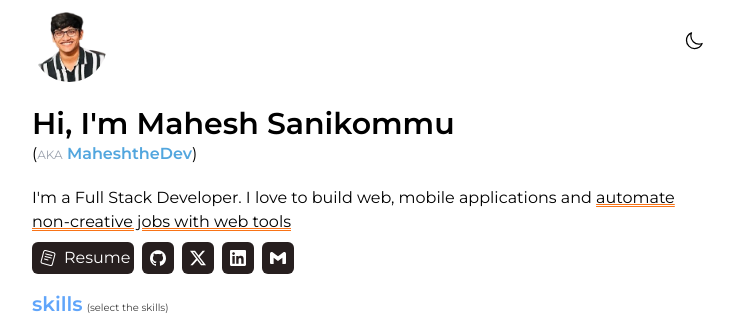
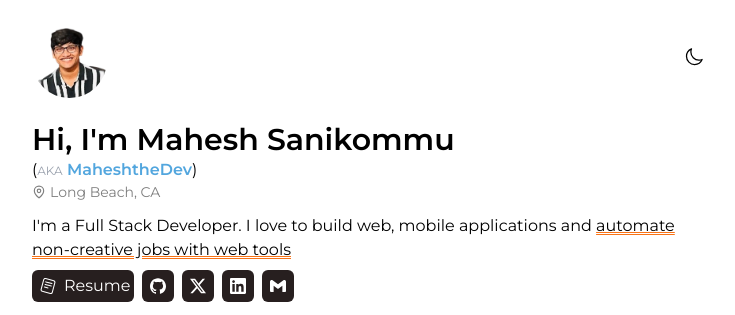
Before and after one commit to MaheshtheDev/maheshthedev.me, a Next.js app: page / in a window 1280 px wide. Shown: the top 315 px of the page, without its empty margins (272-1007 px from the left). Built offline with nearby package versions, Linux system fonts and the light colour scheme.

Commit message:
chore: Update page with improved location display

```diff
--- a/app/page.tsx
+++ b/app/page.tsx
@@ -52,7 +52,7 @@ export default function Home() {
           content="Automating Non-Creative Jobs w/ webtools"
         />
       </Head>
-      <header className="flex justify-between items-center mb-4">
+      <header className="flex justify-between items-center my-4">
         <Image
           className="max-w-full rounded-full block"
           src="/me.png"
@@ -70,7 +70,10 @@ export default function Home() {
           (<span className="text-xs text-gray-400">AKA</span>{" "}
           <span className="text-[#52a6de] font-semibold">MaheshtheDev</span>)
         </p>
-        <p className="text-md mt-5">
+        <p className="opacity-50 text-sm flex items-center gap-1">
+          <TdesignLocation /> Long Beach, CA
+        </p>
+        <p className="text-md mt-3">
           I&apos;m a Full Stack Developer. I love to build web, mobile
           applications and{" "}
           <span className="decoration-double underline decoration-orange-500">
@@ -82,9 +85,7 @@ export default function Home() {
       <section>
         <div className="flex  mt-2 items-baseline gap-1">
           <h2 className="text-xl font-bold text-blue-400">skills</h2>
-          <span className="opacity-75 text-[10px]">
-            (select the skills)
-          </span>
+          <span className="opacity-75 text-[10px]">(select the skills)</span>
         </div>
         <ol className="flex gap-2 flex-wrap my-2">
           {skills.map((skill, index) => (
@@ -171,3 +172,18 @@ export default function Home() {
     </div>
   );
 }
+
+const TdesignLocation = (props: any) => (
+  <svg
+    xmlns="http://www.w3.org/2000/svg"
+    width="1em"
+    height="1em"
+    viewBox="0 0 24 24"
+    {...props}
+  >
+    <path
+      fill="currentColor"
+      d="M12 3a7 7 0 0 0-7 7c0 2.862 1.782 5.623 3.738 7.762A26.158 26.158 0 0 0 12 20.758a26.14 26.14 0 0 0 3.262-2.994C17.218 15.623 19 12.863 19 10a7 7 0 0 0-7-7Zm0 20.214l-.567-.39l-.003-.002l-.006-.005l-.02-.014l-.075-.053a25.34 25.34 0 0 1-1.214-.94a28.157 28.157 0 0 1-2.853-2.698C5.218 16.876 3 13.637 3 10a9 9 0 0 1 18 0c0 3.637-2.218 6.877-4.262 9.112a28.145 28.145 0 0 1-3.796 3.44a16.794 16.794 0 0 1-.345.251l-.021.014l-.006.005l-.002.001l-.568.39ZM12 8a2 2 0 1 0 0 4a2 2 0 0 0 0-4Zm-4 2a4 4 0 1 1 8 0a4 4 0 0 1-8 0Z"
+    ></path>
+  </svg>
+);
```
